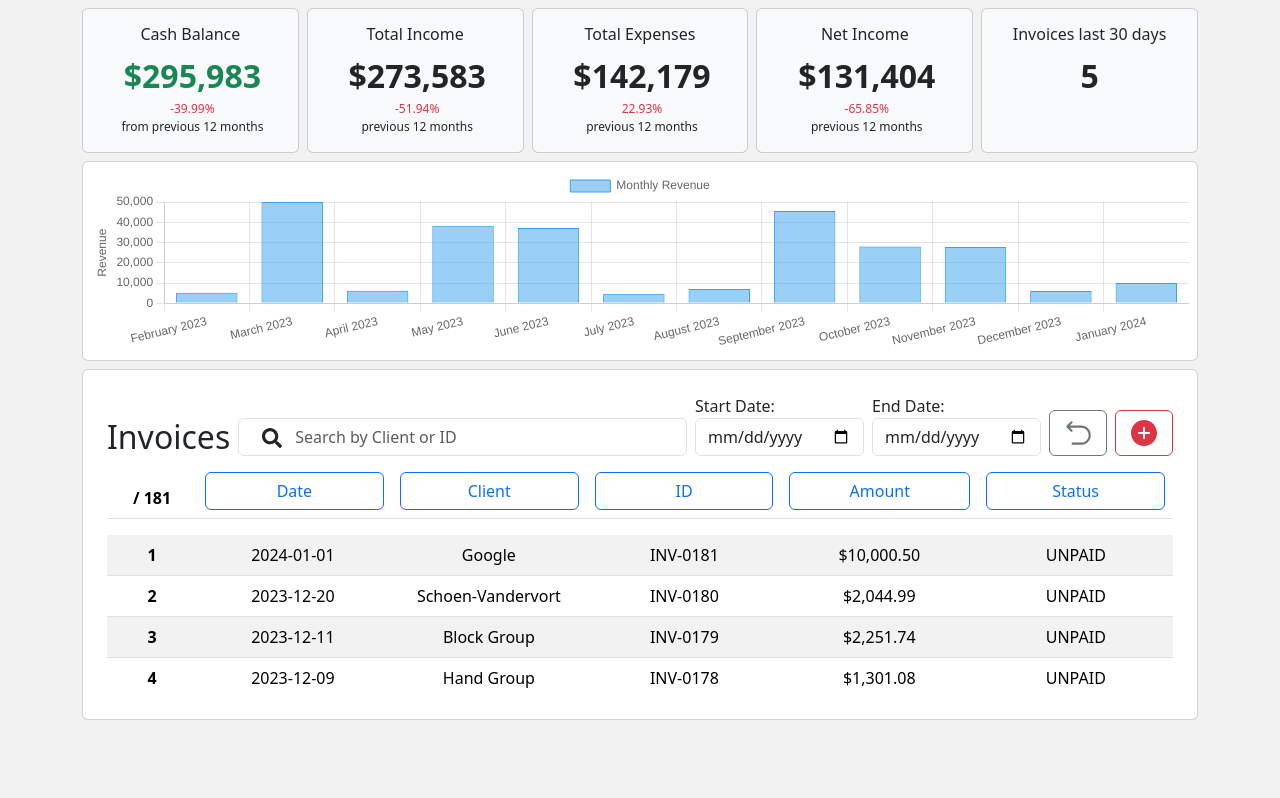
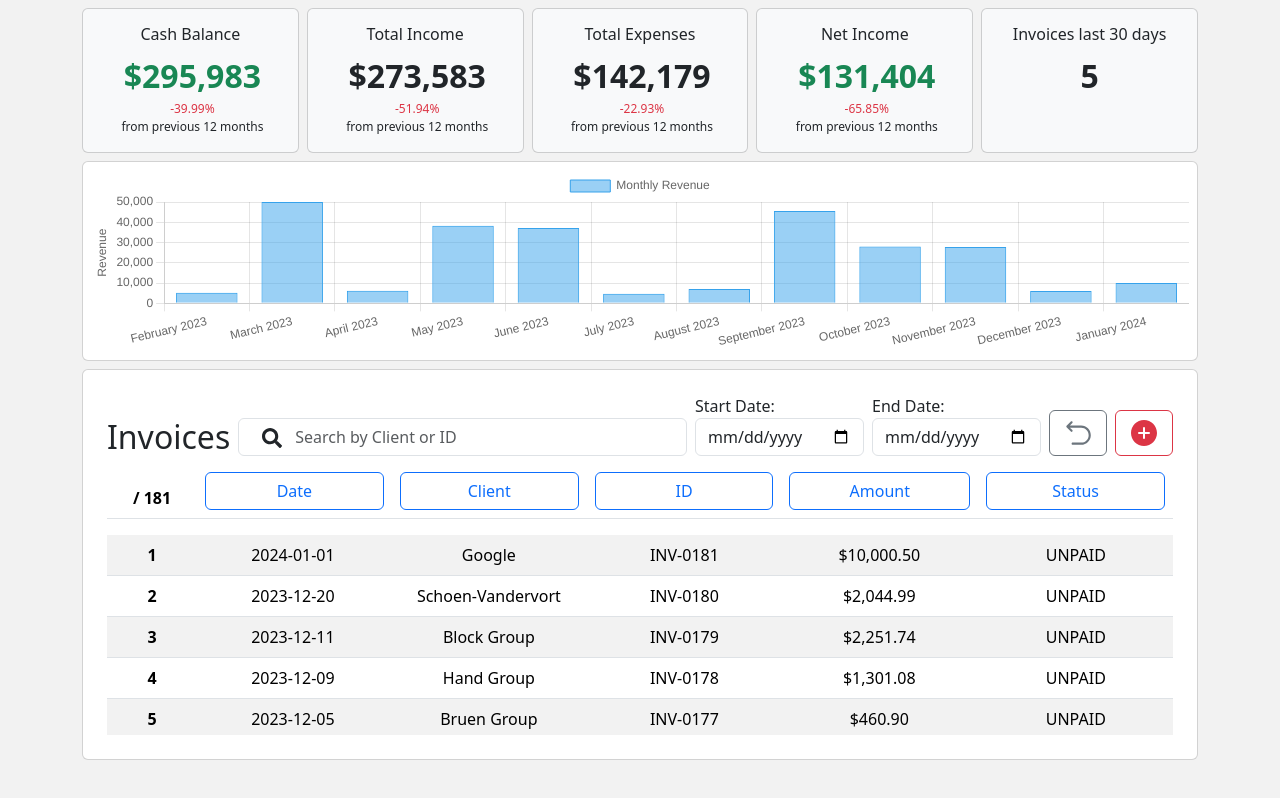
Before and after one commit to jonjon81/financial-tracker-react, a React (Vite) app: page / in a window 1280 px wide. Built offline with nearby package versions, Linux system fonts and the light colour scheme.

Commit message:
Adjust colors and text

```diff
--- a/src/components/InvoicesWidget.css
+++ b/src/components/InvoicesWidget.css
@@ -24,8 +24,8 @@ input {
 }
 
 .table-body {
-  height: 160px;
-  max-height: 160px;
+  height: 200px;
+  max-height: 200px;
   overflow-y: auto;
 }
 
--- a/src/components/NetIncomeSummary.tsx
+++ b/src/components/NetIncomeSummary.tsx
@@ -21,12 +21,14 @@ const NetIncomeSummary: React.FC<SummaryProps> = ({
   const difference = currentNetIncome - previousNetIncome;
   const differencePercentage = previousNetIncome !== 0 ? ((difference / previousNetIncome) * 100).toFixed(2) : 'N/A';
 
+  const netIncomeClass = currentNetIncome >= 0 ? 'text-success' : 'text-danger';
+
   return (
     <div className="card d-inline-block bg-light mb-2 me-2">
       <div className="card-body">
         <h2 className="card-title fs-6 text-center">Net Income</h2>
         <p className="card-text text-center fs-2">
-          <span className="ms-1">
+          <span className={`ms-1 ${netIncomeClass}`}>
             <strong>{formatPriceWholeNumber(currentNetIncome)}</strong>
           </span>
           <br />
@@ -36,7 +38,7 @@ const NetIncomeSummary: React.FC<SummaryProps> = ({
             ) : (
               <span className="text-success">+{Number(differencePercentage)}%</span>
             )}{' '}
-            previous 12 months
+            from previous 12 months
           </span>
         </p>
       </div>
--- a/src/components/TotalExpensesSummary.tsx
+++ b/src/components/TotalExpensesSummary.tsx
@@ -26,10 +26,8 @@ const TotalExpenseSummary: React.FC<SummaryProps> = ({
           </span>
           <br />
           <span className="ms-1 d-flex flex-column" style={{ fontSize: '12px' }}>
-            <span className={difference < 0 ? 'text-success' : 'text-danger'}>
-              {Math.abs(Number(differencePercentage))}%
-            </span>
-            previous 12 months
+            <span className={difference < 0 ? 'text-success' : 'text-danger'}>{Number(differencePercentage)}%</span>
+            from previous 12 months
           </span>
         </p>
       </div>
--- a/src/components/TotalIncomeSummary.tsx
+++ b/src/components/TotalIncomeSummary.tsx
@@ -27,7 +27,7 @@ const TotalIncomeSummary: React.FC<SummaryProps> = ({ incomeTotalPrevious12Month
             ) : (
               <span className="text-success">+{Number(differencePercentage)}%</span>
             )}{' '}
-            previous 12 months
+            from previous 12 months
           </span>
         </p>
       </div>
```
